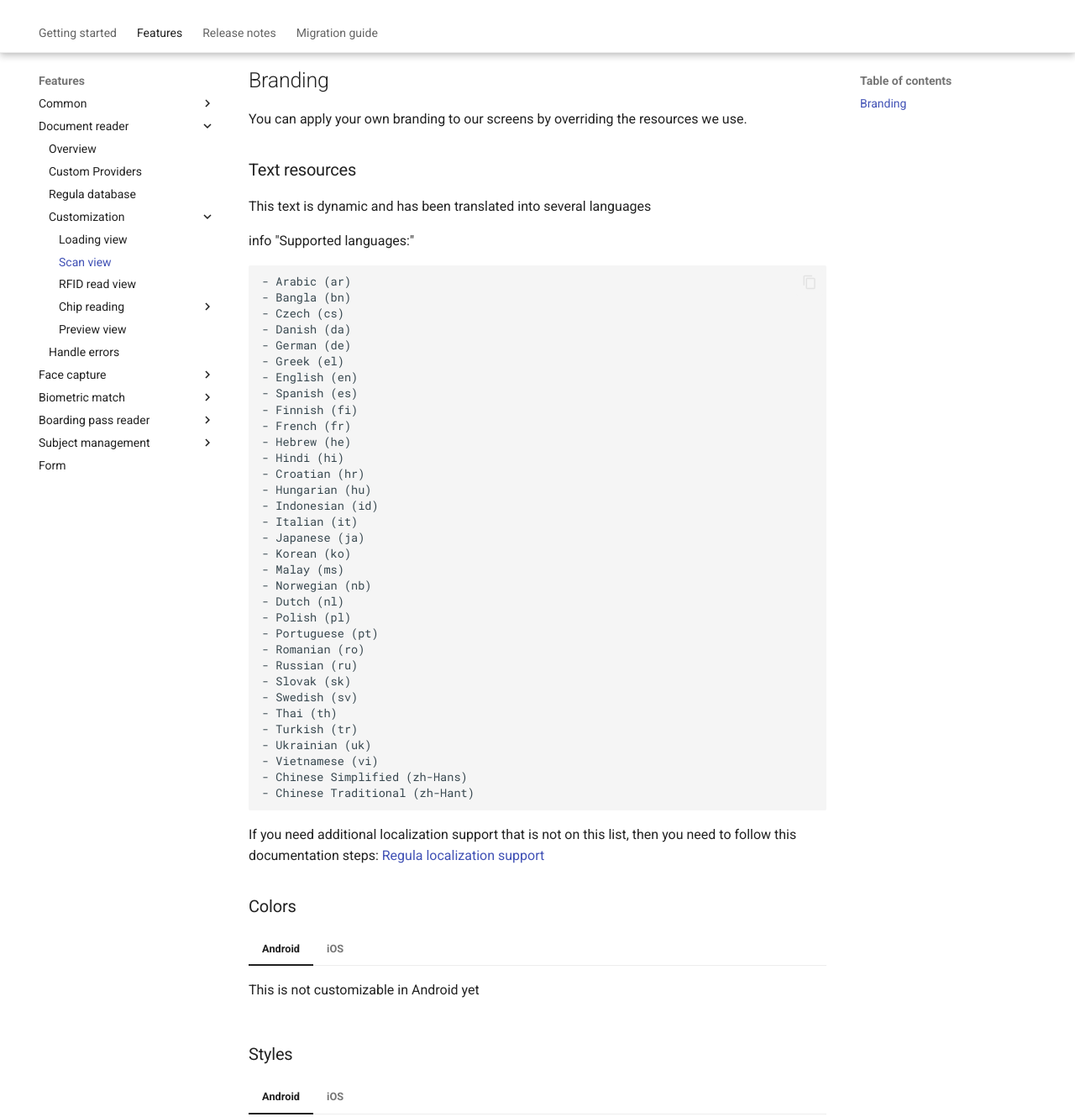
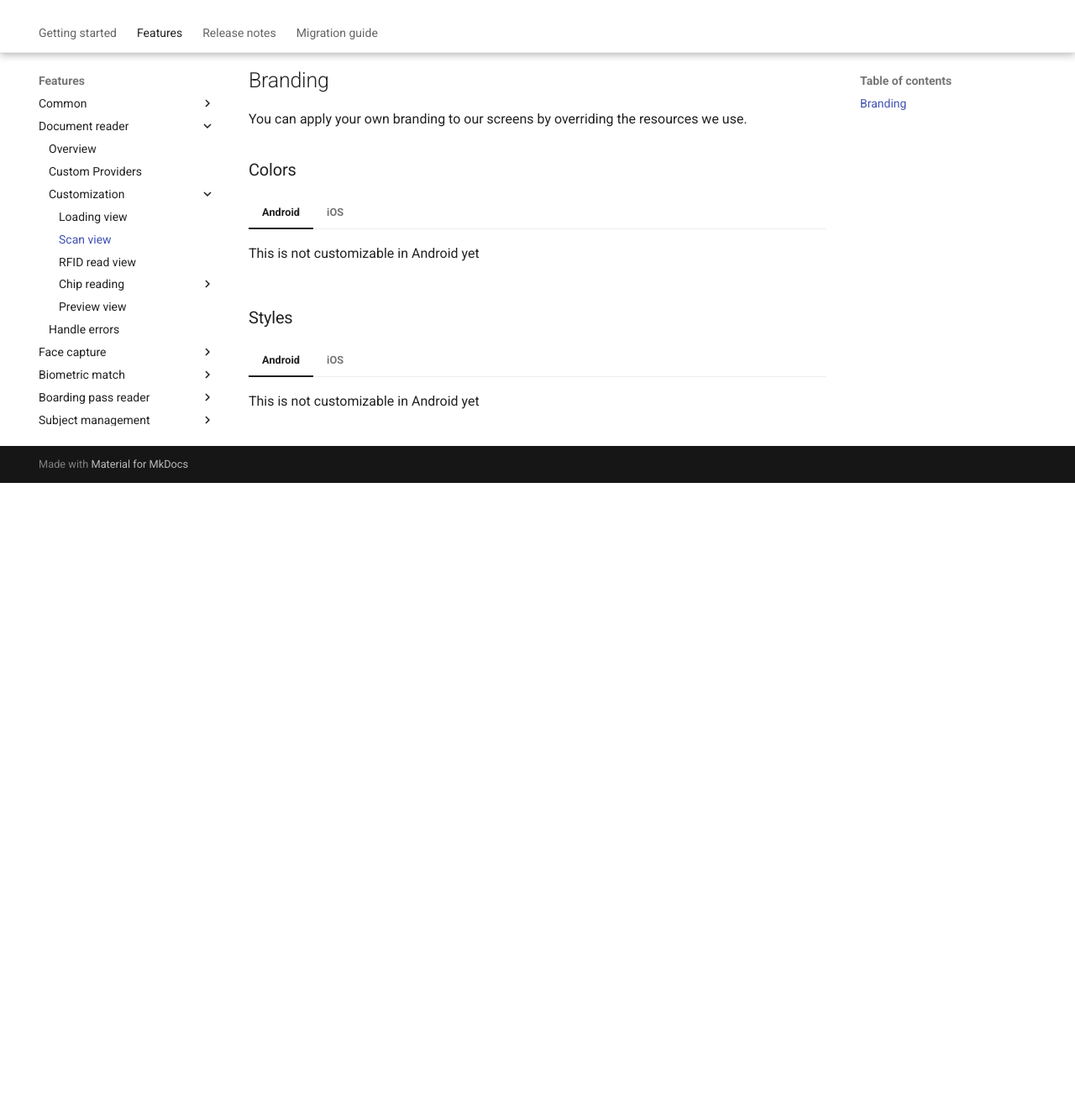
Before and after one commit to vbmobile/mobile-id-documentation, an MkDocs documentation site: the page built from docs/Features/DocumentReader/DocumentReader_ScanView.md, in a window 1280 px wide and 1400 px high, scrolled down 891 px, cut to the strip 70-1400 px from the top of the window. Shown: the whole strip at 84% size. Built offline with MkDocs 1.6.1 and Material for MkDocs 9.7.7, drawn with Linux system fonts in a browser that asks for light colours; the version menu is left out; after the commit the page ends 1536 px from its top, so only the background shows below that.

Commit message:
TRAVELERID-13452 - Remove regula references

```diff
--- a/docs/Features/DocumentReader/DocumentReader_ScanView.md
+++ b/docs/Features/DocumentReader/DocumentReader_ScanView.md
@@ -10,50 +10,6 @@ It contains a title(1), a message(2), a frame(3) and a cancel button (4) that ca
 ## Branding
 
 You can apply your own branding to our screens by overriding the resources we use.
-
-### Text resources
-
-This text is dynamic and has been translated into several languages
-
-info "Supported languages:"
-
-    - Arabic (ar)
-    - Bangla (bn)
-    - Czech (cs)
-    - Danish (da)
-    - German (de)
-    - Greek (el)
-    - English (en)
-    - Spanish (es)
-    - Finnish (fi)
-    - French (fr)
-    - Hebrew (he)
-    - Hindi (hi)
-    - Croatian (hr)
-    - Hungarian (hu)
-    - Indonesian (id)
-    - Italian (it)
-    - Japanese (ja)
-    - Korean (ko)
-    - Malay (ms)
-    - Norwegian (nb)
-    - Dutch (nl)
-    - Polish (pl)
-    - Portuguese (pt)
-    - Romanian (ro)
-    - Russian (ru)
-    - Slovak (sk)
-    - Swedish (sv)
-    - Thai (th)
-    - Turkish (tr)
-    - Ukrainian (uk)
-    - Vietnamese (vi)
-    - Chinese Simplified (zh-Hans)
-    - Chinese Traditional (zh-Hant)
-
-If you need additional localization support that is not on this list, then you need to follow this documentation steps:
-[Regula localization support](https://docs.regulaforensics.com/develop/doc-reader-sdk/mobile/customization/localization/)
-
 
 
 ### Colors
--- a/mkdocs.yml
+++ b/mkdocs.yml
@@ -36,7 +36,6 @@ nav:
     - Document reader:
         - Overview: Features/DocumentReader/DocumentReader_Index.md
         - Custom Providers: Features/DocumentReader/DocumentReader_Providers.md
-        - Regula database: Features/DocumentReader/DocumentReader_RegulaDB.md
         - Customization:
             - Loading view: Features/DocumentReader/DocumentReader_LoadingView.md
             - Scan view: Features/DocumentReader/DocumentReader_ScanView.md
```
Also changed, not shown: docs/Features/Common/HandleErrors.md (+1 -1 lines), docs/Features/DocumentReader/DocumentReader_LoadingView.md (+0 -3 lines), docs/Features/DocumentReader/DocumentReader_RegulaDB.md (deleted, +0 -75 lines), docs/index.md (+0 -22 lines).
